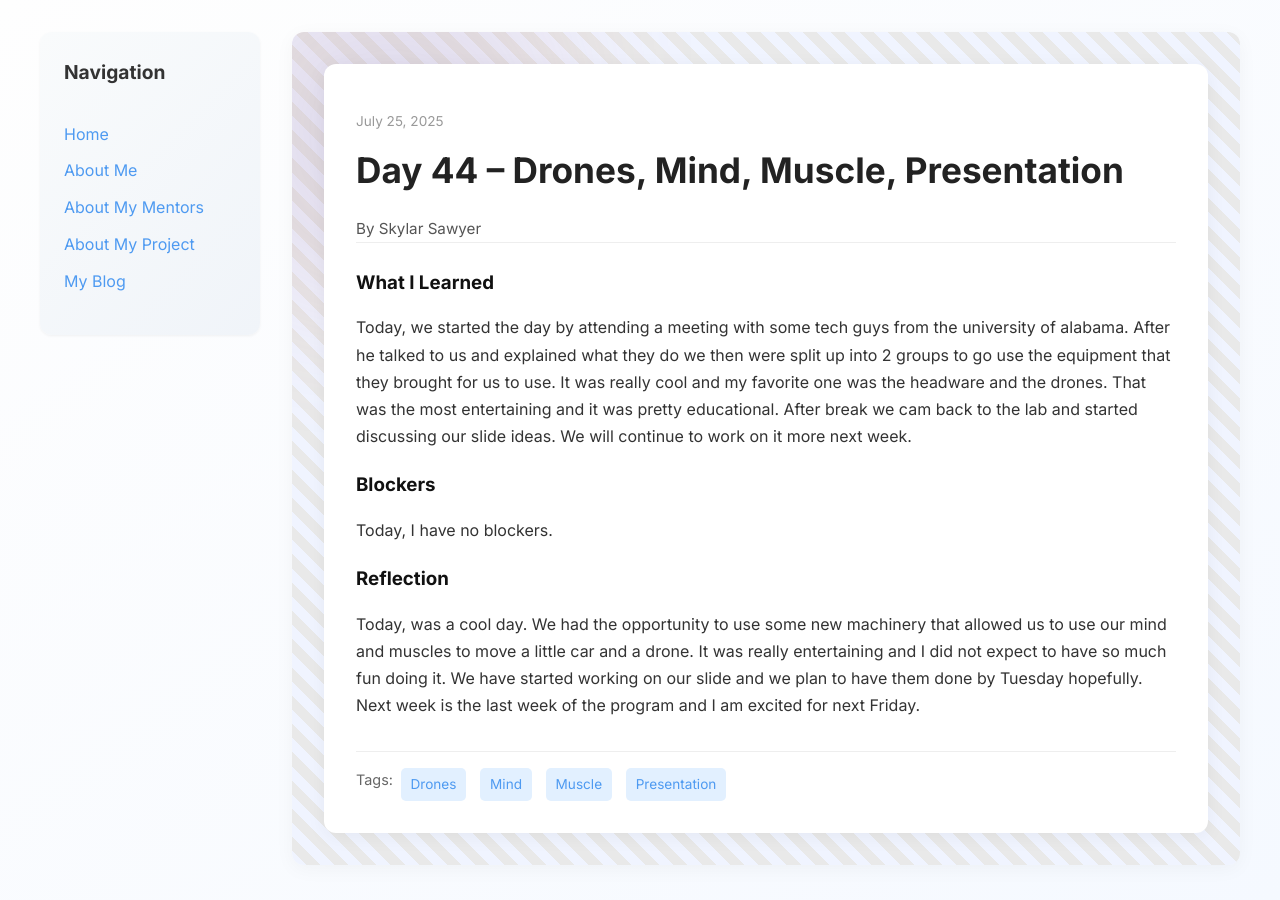
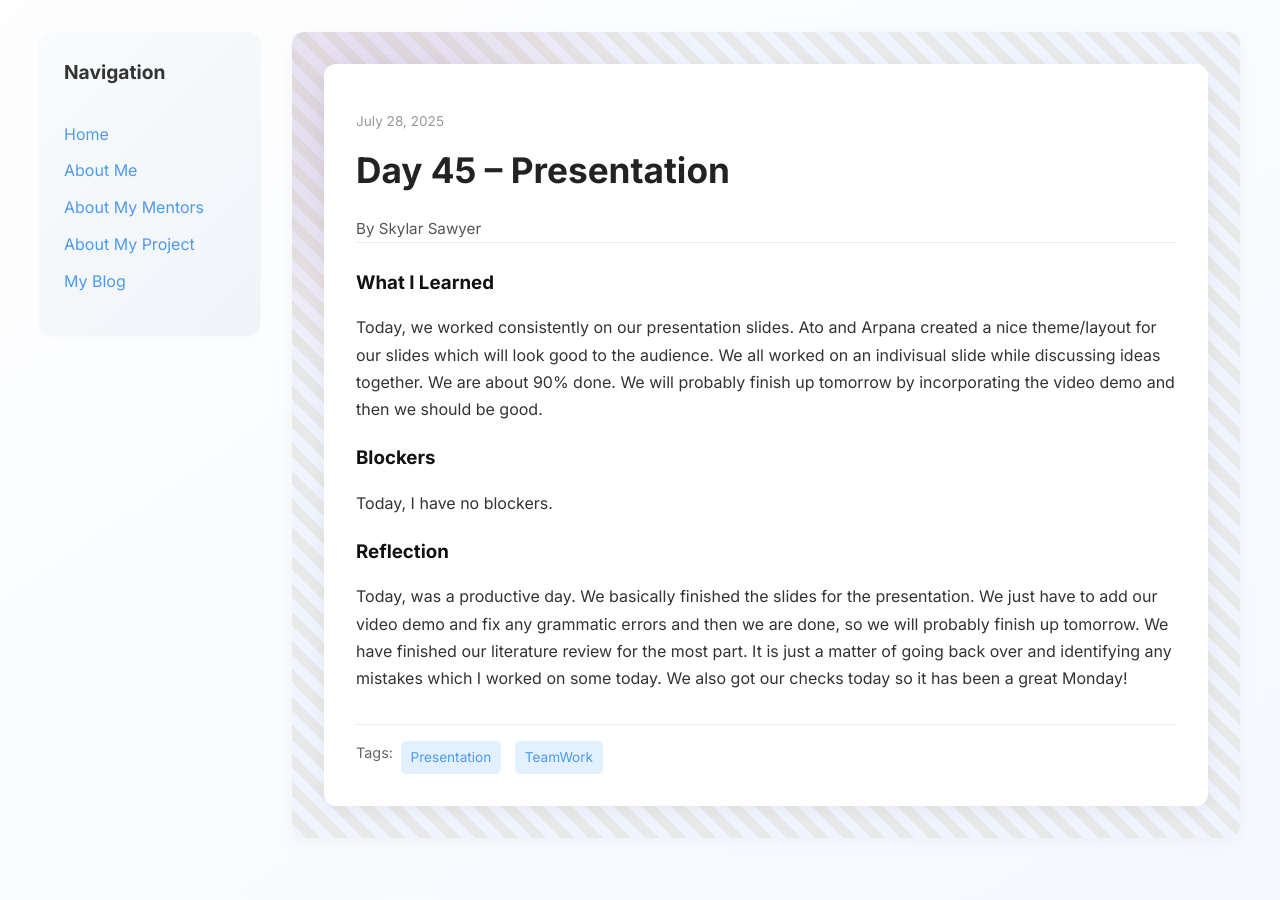
Before and after one commit to skysaw13/skysaw13.github.io, a Jekyll site: the page built from _posts/2025-07-28-day-45.md, in a window 1280 px wide. Built offline with Jekyll 4.4.1, drawn with Linux system fonts in a browser that asks for light colours.

Commit message:
Update 2025-07-28-day-45.md

```diff
--- a/_posts/2025-07-28-day-45.md
+++ b/_posts/2025-07-28-day-45.md
@@ -1,17 +1,17 @@
 ---
 layout: post
-title: "Day 44 – Drones, Mind, Muscle, Presentation"
-date: 2025-07-25
+title: "Day 45 – Presentation"
+date: 2025-07-28
 author: Skylar Sawyer
-permalink: /day44.html
-tags: ["Drones", "Mind", "Muscle", "Presentation"]
+permalink: /day45.html
+tags: ["Presentation", "TeamWork"]
 
 what_i_learned: |
-  Today, we started the day by attending a meeting with some tech guys from the university of alabama. After he talked to us and explained what they do we then were split up into 2 groups to go use the equipment that they brought for us to use. It was really cool and my favorite one was the headware and the drones. That was the most entertaining and it was pretty educational. After break we cam back to the lab and started discussing our slide ideas. We will continue to work on it more next week.
+  Today, we worked consistently on our presentation slides. Ato and Arpana created a nice theme/layout for our slides which will look good to the audience. We all worked on an indivisual slide while discussing ideas together. We are about 90% done. We will probably finish up tomorrow by incorporating the video demo and then we should be good.
 
 blockers: |
   Today, I have no blockers.
 
 reflection: |
-  Today, was a cool day. We had the opportunity to use some new machinery that allowed us to use our mind and muscles to move a little car and a drone. It was really entertaining and I did not expect to have so much fun doing it. We have started working on our slide and we plan to have them done by Tuesday hopefully. Next week is the last week of the program and I am excited for next Friday.
+  Today, was a productive day. We basically finished the slides for the presentation. We just have to add our video demo and fix any grammatic errors and then we are done, so we will probably finish up tomorrow. We have finished our literature review for the most part. It is just a matter of going back over and identifying any mistakes which I worked on some today. We also got our checks today so it has been a great Monday!
 ---
```
